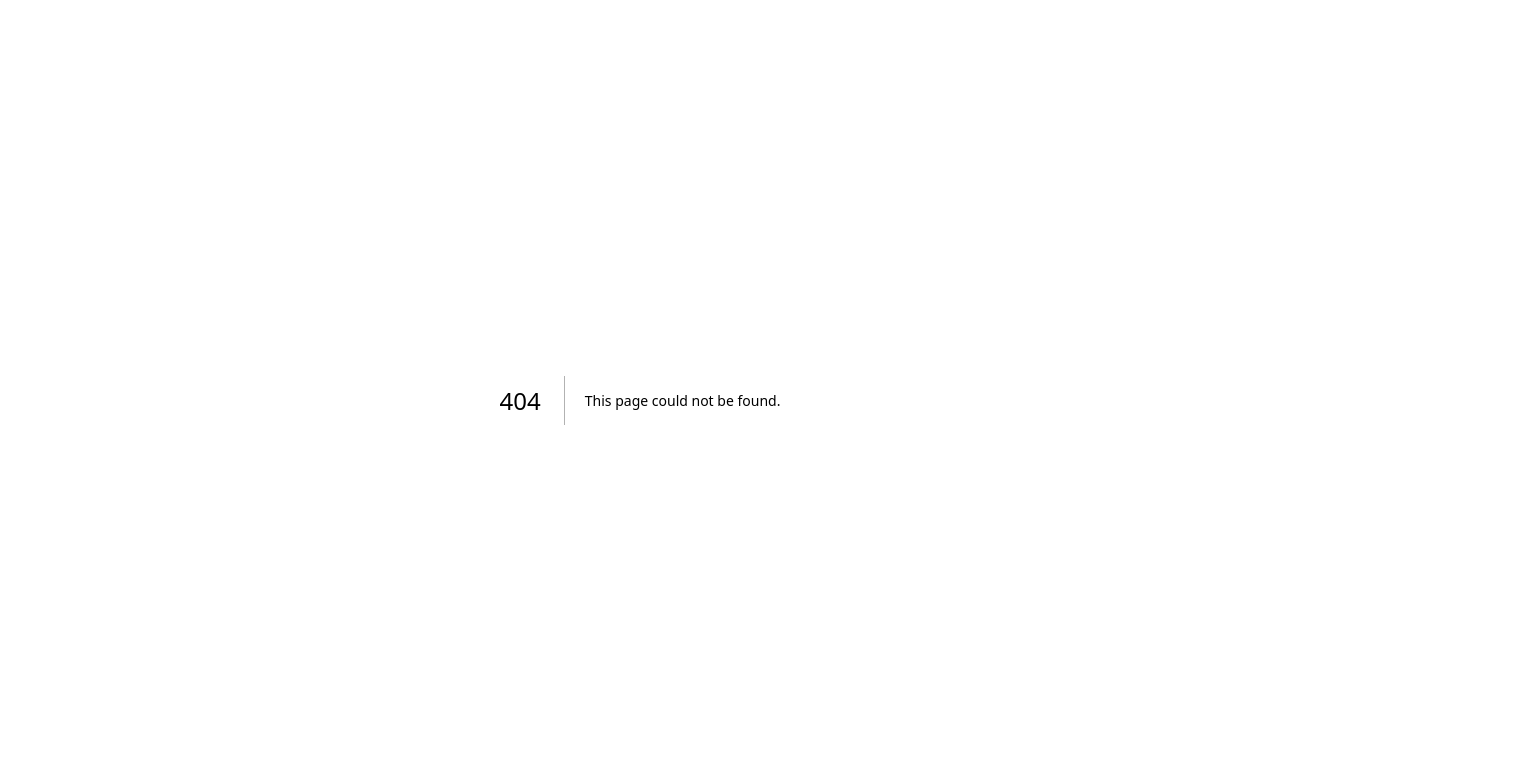
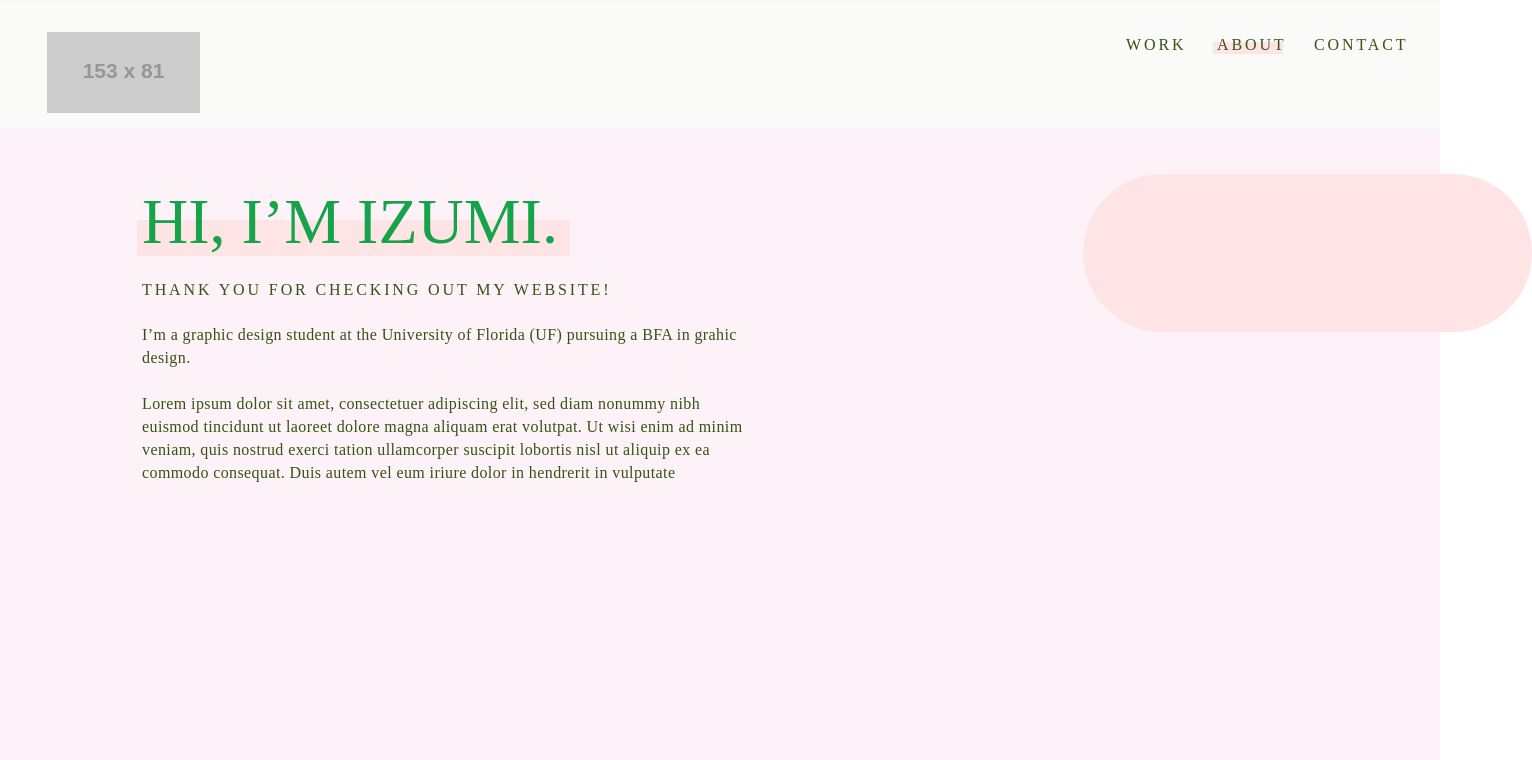
Before and after one commit to zozo-yasuda/izumi-portfolio, a Next.js app: page /about in a window 1280 px wide. Before the commit this address had no page. Shown: the top 760 px of the page, 1532 px wide, since content can reach past the window. Built offline with nearby package versions, Linux system fonts and the light colour scheme.

Commit message:
changed color and added about page

```diff
--- /dev/null
+++ b/src/app/about/page.tsx
@@ -0,0 +1,27 @@
+export default function Page() {
+    return (
+    <div className="w-[1440px] h-[932px] relative bg-pink-50">
+        <div className="w-[1440px] h-40 left-0 top-[772px] absolute bg-rose-100" />
+        <div className="w-[433px] h-9 left-[137px] top-[220px] absolute bg-rose-100" />
+        <div className="left-[47px] top-[762px] absolute text-green-600 text-[40px] font-normal font-['Tomarik'] uppercase leading-[25px]">Let’s connect!</div>
+        <div className="left-[50px] top-[815px] absolute text-lime-900 text-base font-normal font-['Corbel'] leading-[23px] tracking-wide">Email me at: yasuda.i@ufl.edu<br/>Text me at: (561)339-0255<br/>My LinkedIn: https://www.linkedin.com/in/izumi-yasuda/</div>
+        <div className="w-[618px] h-[286px] left-[142px] top-[323px] absolute text-lime-900 text-base font-normal font-['Corbel'] leading-[23px] tracking-wide">I’m a graphic design student at the University of Florida (UF) pursuing a BFA in grahic design.
+    <br/>
+    <br/>Lorem ipsum dolor sit amet, consectetuer adipiscing elit, sed diam nonummy nibh euismod tincidunt ut laoreet dolore magna aliquam erat volutpat. Ut wisi enim ad minim veniam, quis nostrud exerci tation ullamcorper suscipit lobortis nisl ut aliquip ex ea commodo consequat. Duis autem vel eum iriure dolor in hendrerit in vulputate </div>
+        <div className="w-[278px] h-[245px] left-[902px] top-[364px] absolute">
+            <div className="w-[261.64px] h-[154.61px] left-[16.35px] top-[63.74px] absolute">
+            </div>
+        </div>
+        <div className="left-[142px] top-[209px] absolute text-green-600 text-[64px] font-normal font-['Tomarik'] uppercase leading-[25px]">hi, I’m izumi.</div>
+        <div className="left-[142px] top-[277px] absolute text-lime-900 text-base font-normal font-['Corbel'] uppercase leading-[25px] tracking-[2.88px]">thank you for checking out my website!</div>
+        <div className="w-[158px] h-[449px] left-[1083px] top-[332px] absolute origin-top-left -rotate-90 bg-rose-100 rounded-[156.50px]" />
+        <div className="w-[68px] h-[68px] left-[1212px] top-[289.47px] absolute" />
+        <div className="w-[100.72px] h-[100.72px] left-[1101.13px] top-[122px] absolute origin-top-left rotate-[47.84deg]" />
+        <div className="w-[1440px] h-32 left-0 top-[1px] absolute bg-stone-50" />
+        <img className="w-[153px] h-[81px] left-[47px] top-[32px] absolute" src="https://via.placeholder.com/153x81" />
+        <div className="left-[1314px] top-[32px] absolute text-lime-900 text-base font-normal font-['Corbel'] uppercase leading-[25px] tracking-[2.88px]">contact</div>
+        <div className="left-[1126px] top-[32px] absolute text-lime-900 text-base font-normal font-['Corbel'] uppercase leading-[25px] tracking-[2.88px]">Work</div>
+        <div className="w-[70px] h-3 left-[1213px] top-[42px] absolute bg-rose-100" />
+        <div className="left-[1217px] top-[32px] absolute text-lime-900 text-base font-normal font-['Corbel'] uppercase leading-[25px] tracking-[2.88px]">about</div>
+    </div>
+    )}
--- a/src/app/globals.css
+++ b/src/app/globals.css
@@ -4,11 +4,11 @@
 
 :root {
   --foreground: black;
-  --background-start: stone-50;
-  --background-end: stone-50;
+  --background-start: white;
+  --background-end: white;
 }
 
-@media () {
+@media screen and (max-width:249px){
   :root {
     --background-start: rose-100;
     --background-end: rose-100;
--- a/src/app/page.tsx
+++ b/src/app/page.tsx
@@ -15,7 +15,7 @@ export default function Page() {
         <div className="w-[249px] h-[249px] left-[811px] top-[267px] absolute bg-rose-100" />
     </div>
     <div className="w-[1440px] h-40 left-0 top-[1202px] absolute bg-rose-100" />
-    <div className="left-[47px] top-[1185px] absolute text-green-600 text-[40px] font-normal font-['Tomarik'] uppercase leading-[25px]">Let’s connect!</div>
+    <div className="left-[47px] top-[1185px] absolute text-green-600 text-[40px] font-normal font-sans uppercase leading-[25px]">Let’s connect!</div>
     <div className="left-[50px] top-[1245px] absolute text-lime-900 text-base font-normal font-['Corbel'] leading-[23px] tracking-wide">Email me at: yasuda.i@ufl.edu<br/>Text me at: (561)339-0255<br/>My LinkedIn: https://www.linkedin.com/in/izumi-yasuda/</div>
     <div className="w-10 h-[25px] left-[41px] top-[168px] absolute">
         <div className="w-10 h-3 left-0 top-[10px] absolute bg-rose-100" />
--- a/tailwind.config.ts
+++ b/tailwind.config.ts
@@ -8,6 +8,9 @@ const config: Config = {
   ],
   theme: {
     extend: {
+      fontFamily: {
+        'sans': ['Tomarik Introvert','Corbel','Calibri','sans-serif']
+      },
       backgroundImage: {
         'gradient-radial': 'radial-gradient(var(--tw-gradient-stops))',
         'gradient-conic':
```
